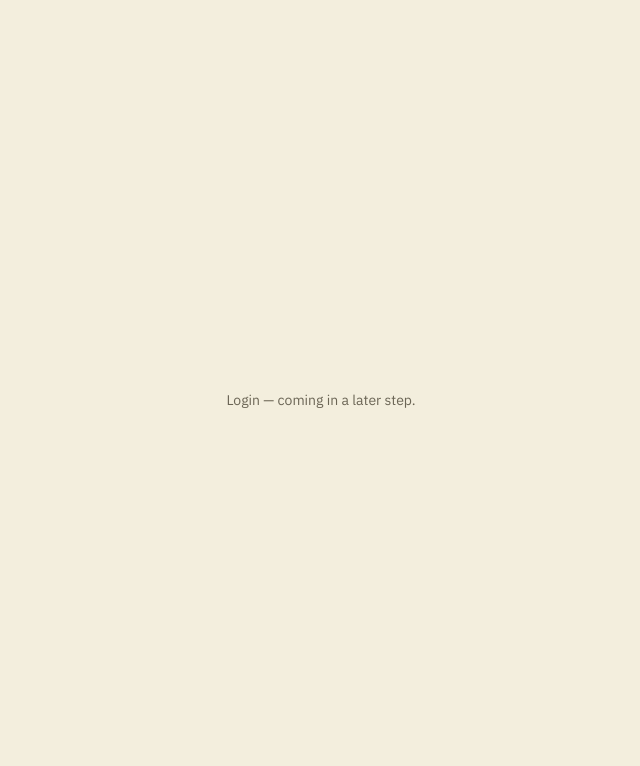
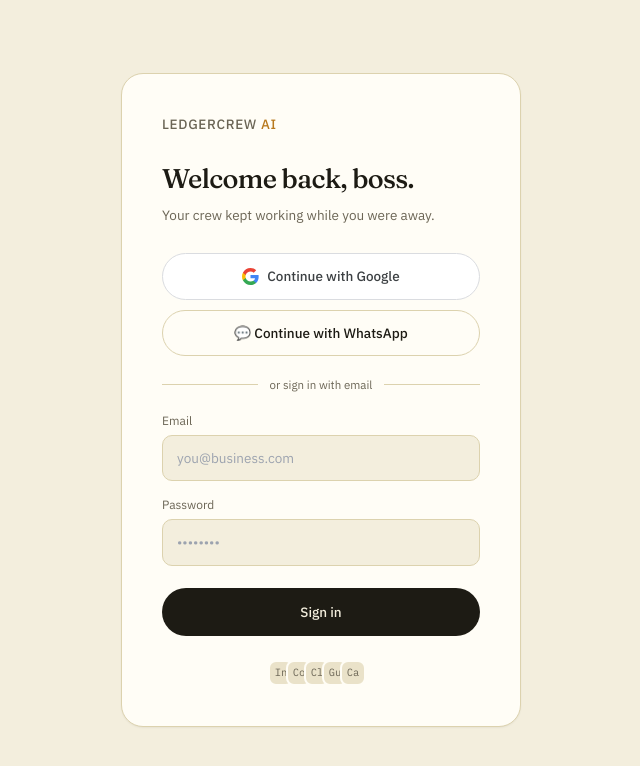
Before and after one commit to Subhomoy-byte/ledgercrew-ai, a Next.js app in the folder apps/web/: page /login in a window 1280 px wide. Shown: the top 766 px of the page, without its empty margins (319-959 px from the left). Built offline with nearby package versions, Linux system fonts and the light colour scheme.

Commit message:
Step 1c: real Login page UI

```diff
--- a/apps/web/app/(auth)/login/page.tsx
+++ b/apps/web/app/(auth)/login/page.tsx
@@ -1,7 +1,128 @@
-export default function Page() {
+"use client";
+
+import { useState, type FormEvent } from "react";
+import { useRouter } from "next/navigation";
+
+function GoogleIcon() {
   return (
-    <main className="min-h-screen flex items-center justify-center px-6">
-      <p className="text-ink-soft text-sm">Login — coming in a later step.</p>
+    <svg width="17" height="17" viewBox="0 0 18 18" className="shrink-0">
+      <path
+        fill="#4285F4"
+        d="M17.64 9.2c0-.637-.057-1.251-.164-1.84H9v3.481h4.844a4.14 4.14 0 0 1-1.796 2.716v2.259h2.908c1.702-1.567 2.684-3.875 2.684-6.615z"
+      />
+      <path
+        fill="#34A853"
+        d="M9 18c2.43 0 4.467-.806 5.956-2.18l-2.908-2.259c-.806.54-1.837.86-3.048.86-2.344 0-4.328-1.584-5.036-3.711H.957v2.332A8.997 8.997 0 0 0 9 18z"
+      />
+      <path
+        fill="#FBBC05"
+        d="M3.964 10.71A5.41 5.41 0 0 1 3.682 9c0-.593.102-1.17.282-1.71V4.958H.957A8.996 8.996 0 0 0 0 9c0 1.452.348 2.827.957 4.042l3.007-2.332z"
+      />
+      <path
+        fill="#EA4335"
+        d="M9 3.58c1.321 0 2.508.454 3.44 1.345l2.582-2.58C13.463.891 11.426 0 9 0A8.997 8.997 0 0 0 .957 4.958L3.964 7.29C4.672 5.163 6.656 3.58 9 3.58z"
+      />
+    </svg>
+  );
+}
+
+const CREW_INITIALS = ["In", "Co", "Cl", "Gu", "Ca"];
+
+export default function LoginPage() {
+  const router = useRouter();
+  const [email, setEmail] = useState("");
+  const [password, setPassword] = useState("");
+
+  // TODO(Step: backend/auth): wire this to real Supabase auth.
+  // For now every sign-in path just navigates through so the rest of the
+  // app is reachable and testable while the real backend doesn't exist yet.
+  function handleSignIn(e?: FormEvent) {
+    e?.preventDefault();
+    router.push("/dashboard");
+  }
+
+  return (
+    <main className="min-h-screen flex items-center justify-center bg-bg px-6 py-12">
+      <div className="w-full max-w-[400px] rounded-[22px] border border-line bg-surface p-10 shadow-sm">
+        <div className="mb-6 text-[13.5px] font-medium uppercase tracking-wider text-ink-soft">
+          LedgerCrew<span className="text-amber"> AI</span>
+        </div>
+
+        <h1 className="mb-1.5 font-serif text-[27px] font-medium tracking-tight">
+          Welcome back, boss.
+        </h1>
+        <p className="mb-7 text-[13.5px] text-ink-soft">
+          Your crew kept working while you were away.
+        </p>
+
+        <button
+          type="button"
+          onClick={handleSignIn}
+          className="mb-2.5 flex w-full items-center justify-center gap-2 rounded-full border border-[#dadce0] bg-white py-3 text-[13.5px] font-medium text-[#3c4043] transition hover:shadow-md"
+        >
+          <GoogleIcon />
+          Continue with Google
+        </button>
+        <button
+          type="button"
+          onClick={handleSignIn}
+          className="flex w-full items-center justify-center gap-2 rounded-full border border-line bg-surface py-3 text-[13.5px] font-medium text-ink transition hover:border-green"
+        >
+          💬 Continue with WhatsApp
+        </button>
+
+        <div className="my-5 flex items-center gap-3 text-[11.5px] text-ink-soft">
+          <span className="h-px flex-1 bg-line" />
+          or sign in with email
+          <span className="h-px flex-1 bg-line" />
+        </div>
+
+        <form onSubmit={handleSignIn}>
+          <div className="mb-4">
+            <label htmlFor="email" className="mb-1.5 block text-xs text-ink-soft">
+              Email
+            </label>
+            <input
+              id="email"
+              type="email"
+              value={email}
+              onChange={(e) => setEmail(e.target.value)}
+              placeholder="you@business.com"
+              className="w-full rounded-[10px] border border-line bg-bg px-3.5 py-3 text-[13.5px] text-ink outline-none transition focus:border-amber"
+            />
+          </div>
+          <div className="mb-4">
+            <label htmlFor="password" className="mb-1.5 block text-xs text-ink-soft">
+              Password
+            </label>
+            <input
+              id="password"
+              type="password"
+              value={password}
+              onChange={(e) => setPassword(e.target.value)}
+              placeholder="••••••••"
+              className="w-full rounded-[10px] border border-line bg-bg px-3.5 py-3 text-[13.5px] text-ink outline-none transition focus:border-amber"
+            />
+          </div>
+          <button
+            type="submit"
+            className="mt-1.5 w-full rounded-full bg-ink py-3.5 text-[13.5px] font-medium text-bg"
+          >
+            Sign in
+          </button>
+        </form>
+
+        <div className="mt-6 flex justify-center">
+          {CREW_INITIALS.map((initial) => (
+            <div
+              key={initial}
+              className="-ml-2 flex h-[26px] w-[26px] items-center justify-center rounded-lg border-2 border-surface bg-surface-2 font-mono text-[10.5px] text-ink-soft"
+            >
+              {initial}
+            </div>
+          ))}
+        </div>
+      </div>
     </main>
   );
 }
```
